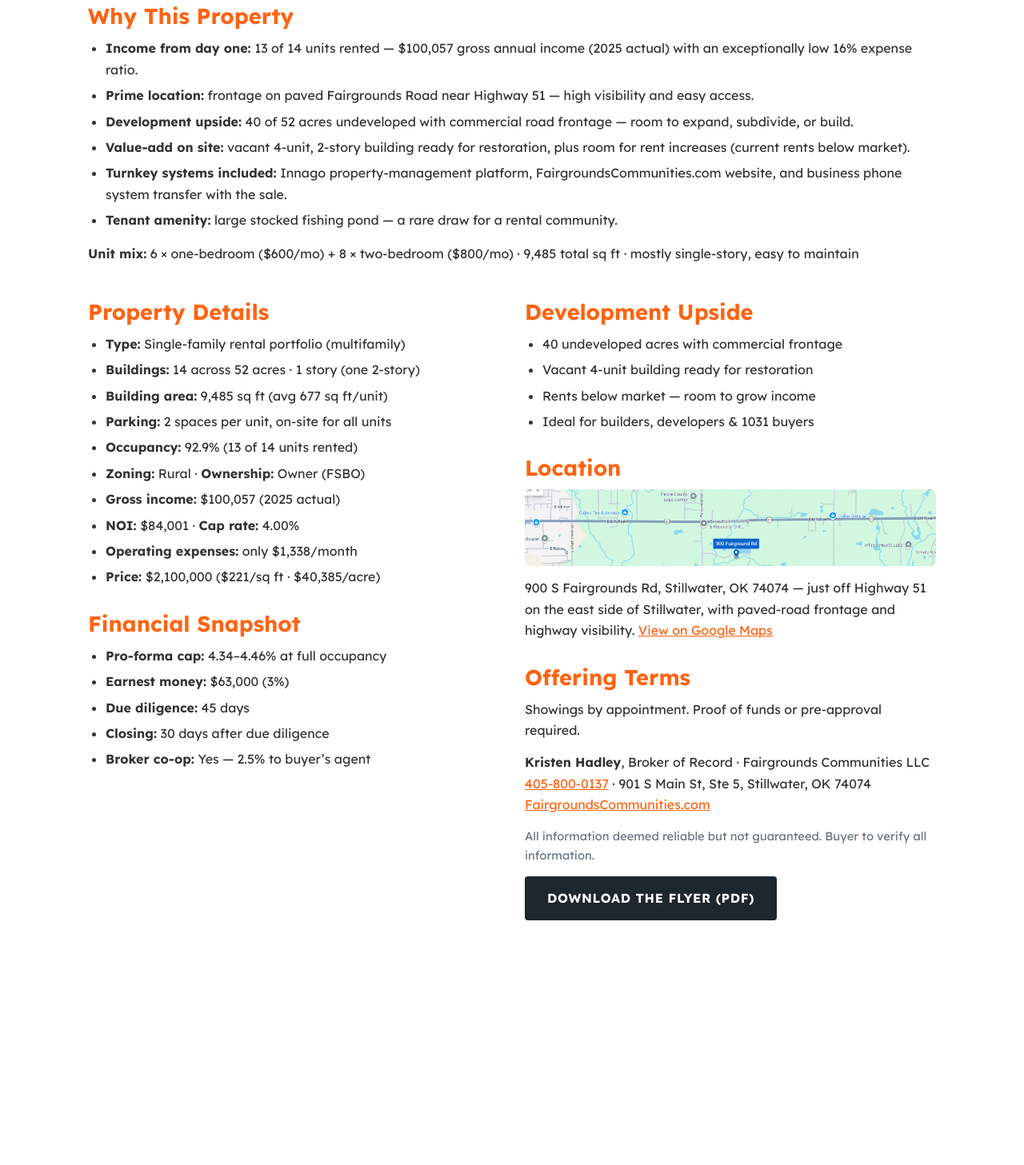
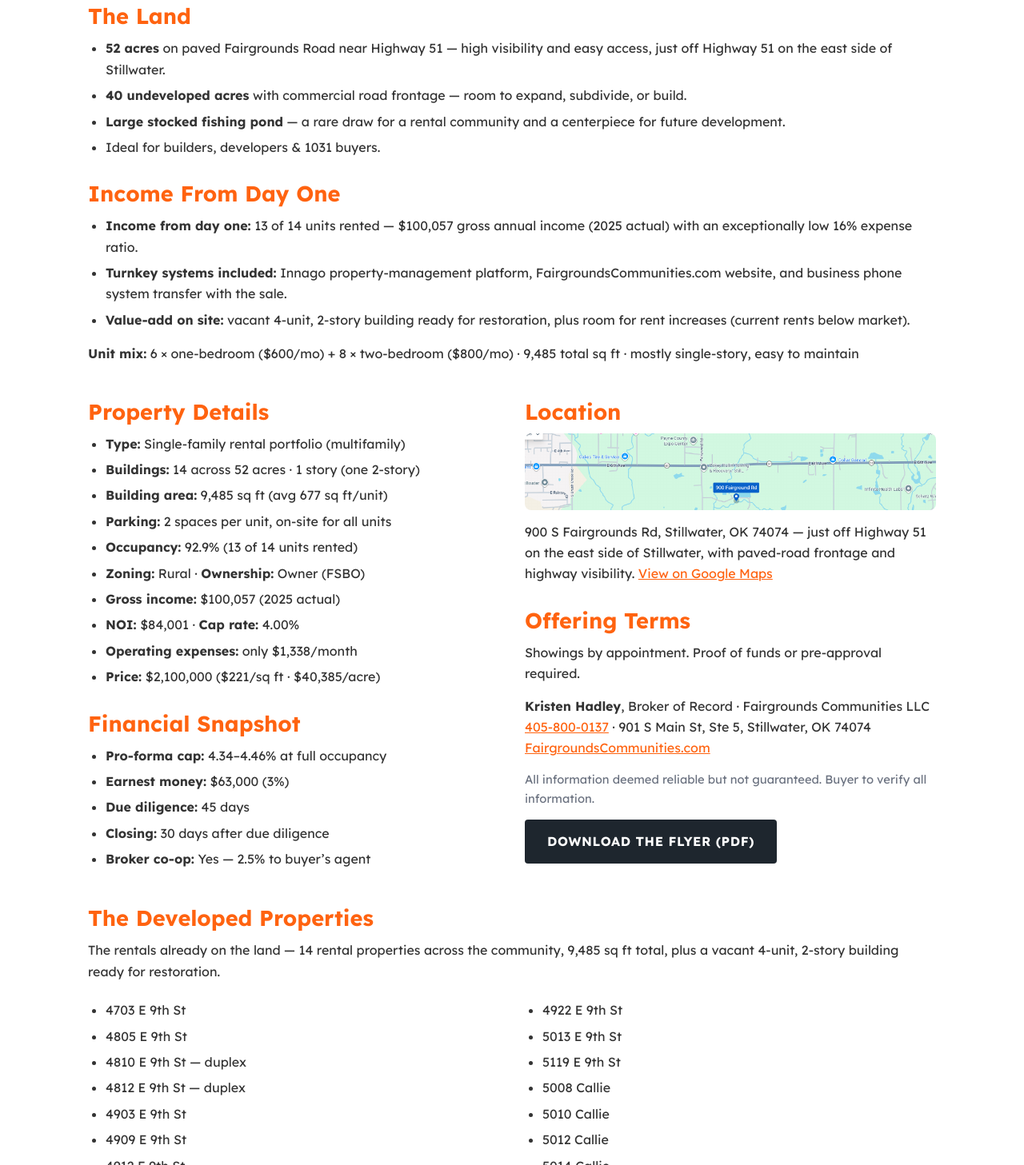
Before and after one commit to viberoo/fairgrounds-communities, a plain HTML site: page for-sale/index.html in a window 1280 px wide. Shown: the part 1343-2800 px from the top of the page at 80% size. Before the commit the page ends 2536 px from the top, so only its background shows below. Drawn offline with Linux system fonts and the light colour scheme.

```diff
--- a/for-sale/index.html
+++ b/for-sale/index.html
@@ -1,6 +1,6 @@
 <!doctype html>
 <html lang="en-US"><head><meta charset="UTF-8">
-<title>For Sale: 14-Unit Rental Portfolio, 900 S Fairgrounds Rd, Stillwater, OK – Fairgrounds Communities LLC</title>
+<title>For Sale: 52 Acres of Land with 14 Rental Units, 900 S Fairgrounds Rd, Stillwater, OK – Fairgrounds Communities LLC</title>
 <meta name="robots" content="noindex, nofollow">
 <meta name="viewport" content="width=device-width, initial-scale=1">
 <meta name="theme-color" content="#ff6310">
@@ -14,9 +14,9 @@
 <main>
 <section class="flyer-hero"><div class="wrap">
 <p style="letter-spacing:.15em;font-weight:700">FOR SALE &middot; 900 S FAIRGROUNDS RD, STILLWATER, OK 74074</p>
-<h1>Turnkey 14-Unit Rental Portfolio on 52 Prime Acres</h1>
-<p>Immediate cash flow today &mdash; 40 undeveloped acres for tomorrow</p>
-<p class="price">$2,100,000 &middot; $150,000/unit</p>
+<h1>52 Acres of Prime Land on Fairgrounds Rd</h1>
+<p>Land for sale with income-producing rentals already on it &mdash; 40 undeveloped acres for tomorrow, cash flow today</p>
+<p class="price">$2,100,000 &middot; $40,385/acre &middot; $150,000/unit</p>
 <p><a class="btn btn-orange" href="/for-sale/flyer.pdf">Download the Flyer (PDF)</a></p>
 </div></section>
 <section style="padding-bottom:0"><div class="wrap">
@@ -24,23 +24,27 @@
 </div></section>
 <section><div class="wrap">
 <div class="stat-grid">
+<div class="stat"><b>52</b>Acres</div>
+<div class="stat"><b>40</b>Undeveloped acres</div>
+<div class="stat"><b>$40,385</b>Per acre</div>
+<div class="stat"><b>14</b>Rental units</div>
+<div class="stat"><b>93%</b>Occupied</div>
 <div class="stat"><b>$84,001</b>NOI</div>
-<div class="stat"><b>14</b>Units</div>
-<div class="stat"><b>52</b>Acres</div>
-<div class="stat"><b>93%</b>Occupied</div>
 <div class="stat"><b>4.00%</b>Cap rate</div>
-<div class="stat"><b>16%</b>Expense ratio</div>
 <div class="stat"><b>$100,057</b>Gross income (2025 actual)</div>
-<div class="stat"><b>$40,385</b>Per acre</div>
 </div>
-<h2>Why This Property</h2>
+<h2>The Land</h2>
+<ul>
+<li><strong>52 acres</strong> on paved Fairgrounds Road near Highway 51 &mdash; high visibility and easy access, just off Highway 51 on the east side of Stillwater.</li>
+<li><strong>40 undeveloped acres</strong> with commercial road frontage &mdash; room to expand, subdivide, or build.</li>
+<li><strong>Large stocked fishing pond</strong> &mdash; a rare draw for a rental community and a centerpiece for future development.</li>
+<li>Ideal for builders, developers &amp; 1031 buyers.</li>
+</ul>
+<h2>Income From Day One</h2>
 <ul>
 <li><strong>Income from day one:</strong> 13 of 14 units rented &mdash; $100,057 gross annual income (2025 actual) with an exceptionally low 16% expense ratio.</li>
-<li><strong>Prime location:</strong> frontage on paved Fairgrounds Road near Highway 51 &mdash; high visibility and easy access.</li>
-<li><strong>Development upside:</strong> 40 of 52 acres undeveloped with commercial road frontage &mdash; room to expand, subdivide, or build.</li>
+<li><strong>Turnkey systems included:</strong> Innago property-management platform, FairgroundsCommunities.com website, and business phone system transfer with the sale.</li>
 <li><strong>Value-add on site:</strong> vacant 4-unit, 2-story building ready for restoration, plus room for rent increases (current rents below market).</li>
-<li><strong>Turnkey systems included:</strong> Innago property-management platform, FairgroundsCommunities.com website, and business phone system transfer with the sale.</li>
-<li><strong>Tenant amenity:</strong> large stocked fishing pond &mdash; a rare draw for a rental community.</li>
 </ul>
 <p><strong>Unit mix:</strong> 6 &times; one-bedroom ($600/mo) + 8 &times; two-bedroom ($800/mo) &middot; 9,485 total sq ft &middot; mostly single-story, easy to maintain</p>
 <div class="flyer-cols">
@@ -68,13 +72,6 @@
 </ul>
 </div>
 <div>
-<h2>Development Upside</h2>
-<ul>
-<li>40 undeveloped acres with commercial frontage</li>
-<li>Vacant 4-unit building ready for restoration</li>
-<li>Rents below market &mdash; room to grow income</li>
-<li>Ideal for builders, developers &amp; 1031 buyers</li>
-</ul>
 <h2>Location</h2>
 <p><a href="https://www.google.com/maps/search/?api=1&query=900+S+Fairgrounds+Rd+Stillwater+OK+74074"><img class="flyer-img" src="/images/flyer-map.png" alt="Google Map showing 900 S Fairgrounds Rd, just off Highway 51 on the east side of Stillwater — tap to open in Google Maps"></a></p>
 <p>900 S Fairgrounds Rd, Stillwater, OK 74074 &mdash; just off Highway 51 on the east side of Stillwater, with paved-road frontage and highway visibility. <a href="https://www.google.com/maps/search/?api=1&query=900+S+Fairgrounds+Rd+Stillwater+OK+74074">View on Google Maps</a></p>
@@ -85,6 +82,28 @@
 <p><a class="btn" href="/for-sale/flyer.pdf">Download the Flyer (PDF)</a></p>
 </div>
 </div>
+<h2>The Developed Properties</h2>
+<p>The rentals already on the land &mdash; 14 rental properties across the community, 9,485 sq ft total, plus a vacant 4-unit, 2-story building ready for restoration.</p>
+<div class="flyer-cols">
+<div><ul>
+<li>4703 E 9th St</li>
+<li>4805 E 9th St</li>
+<li>4810 E 9th St &mdash; duplex</li>
+<li>4812 E 9th St &mdash; duplex</li>
+<li>4903 E 9th St</li>
+<li>4909 E 9th St</li>
+<li>4912 E 9th St</li>
+</ul></div>
+<div><ul>
+<li>4922 E 9th St</li>
+<li>5013 E 9th St</li>
+<li>5119 E 9th St</li>
+<li>5008 Callie</li>
+<li>5010 Callie</li>
+<li>5012 Callie</li>
+<li>5014 Callie</li>
+</ul></div>
+</div>
 </div></section>
 </main>
 
```
